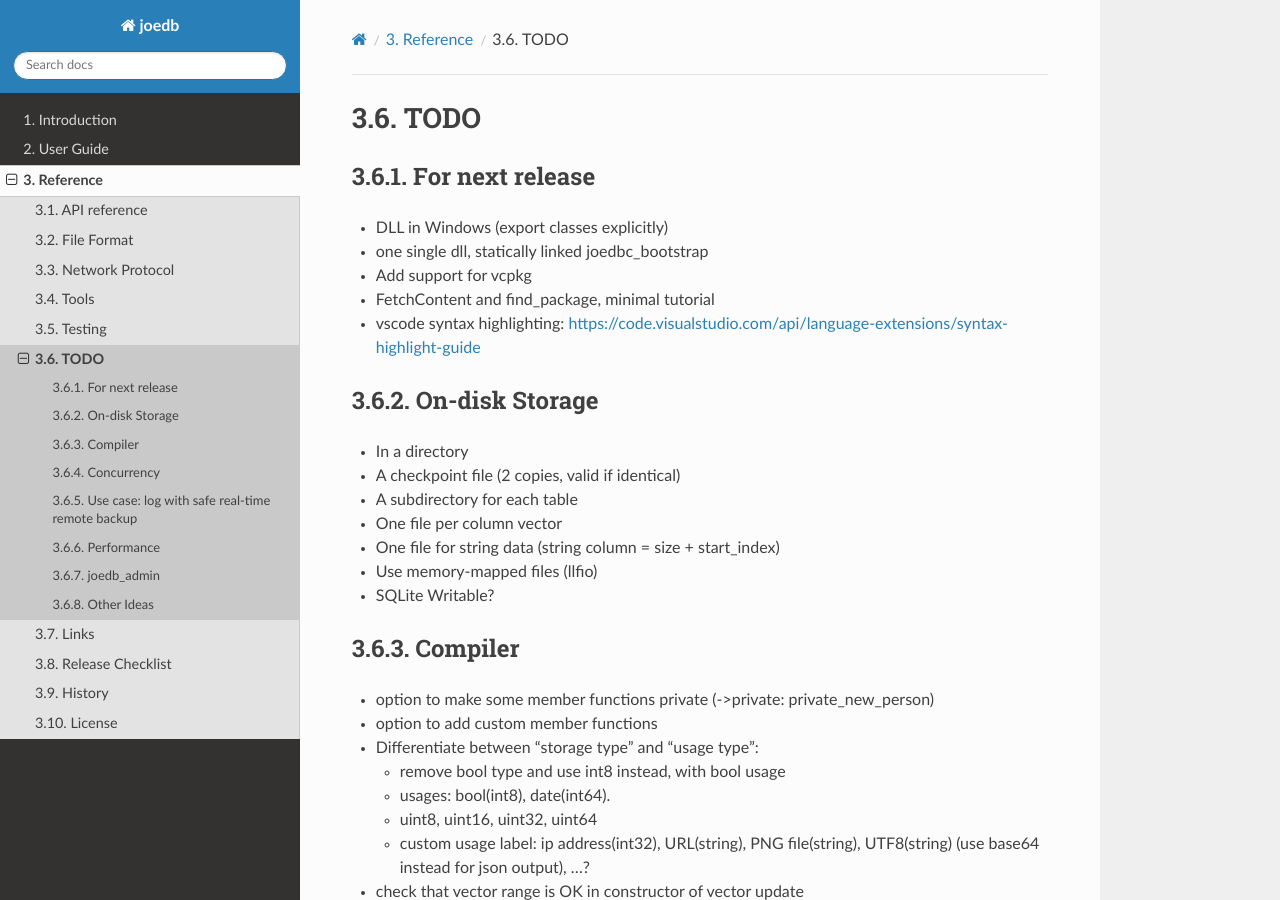
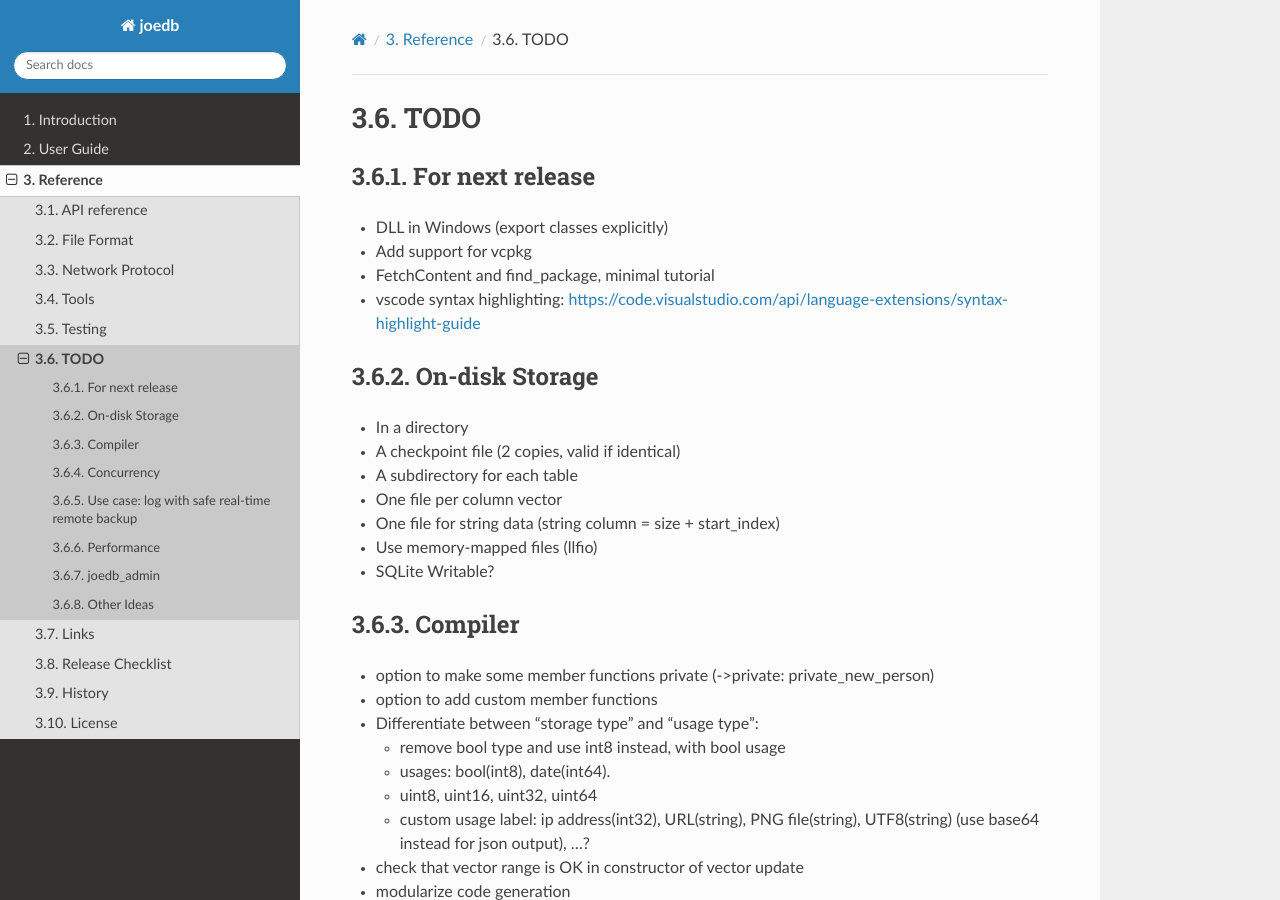
Before and after one commit to Remi-Coulom/joedb, a Sphinx documentation site: the page built from doc/source/todo.rst, in a window 1280 px wide and 900 px high. Built offline with Sphinx 7.4.7 and the Read the Docs theme 3.1.0, drawn with Linux system fonts in a browser that asks for light colours; formulas are drawn with MathJax 3.

Commit message:
compile joedb as one single library

```diff
--- a/doc/source/todo.rst
+++ b/doc/source/todo.rst
@@ -5,7 +5,6 @@ For next release
 ----------------
 
 - DLL in Windows (export classes explicitly)
-- one single dll, statically linked joedbc_bootstrap
 - Add support for vcpkg
 - FetchContent and find_package, minimal tutorial
 - vscode syntax highlighting: https://code.visualstudio.com/api/language-extensions/syntax-highlight-guide
```
Also changed, not shown: 4 other files.
